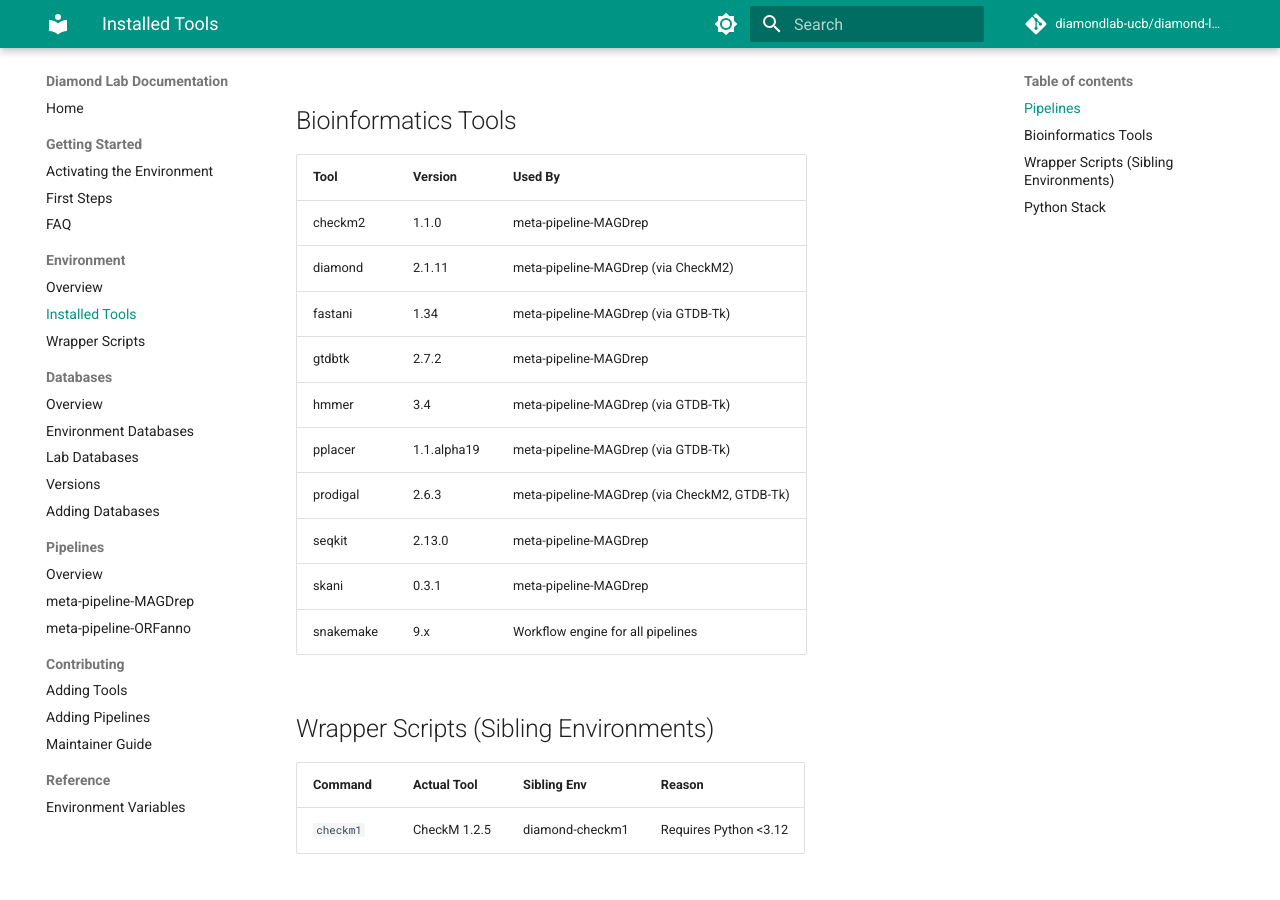
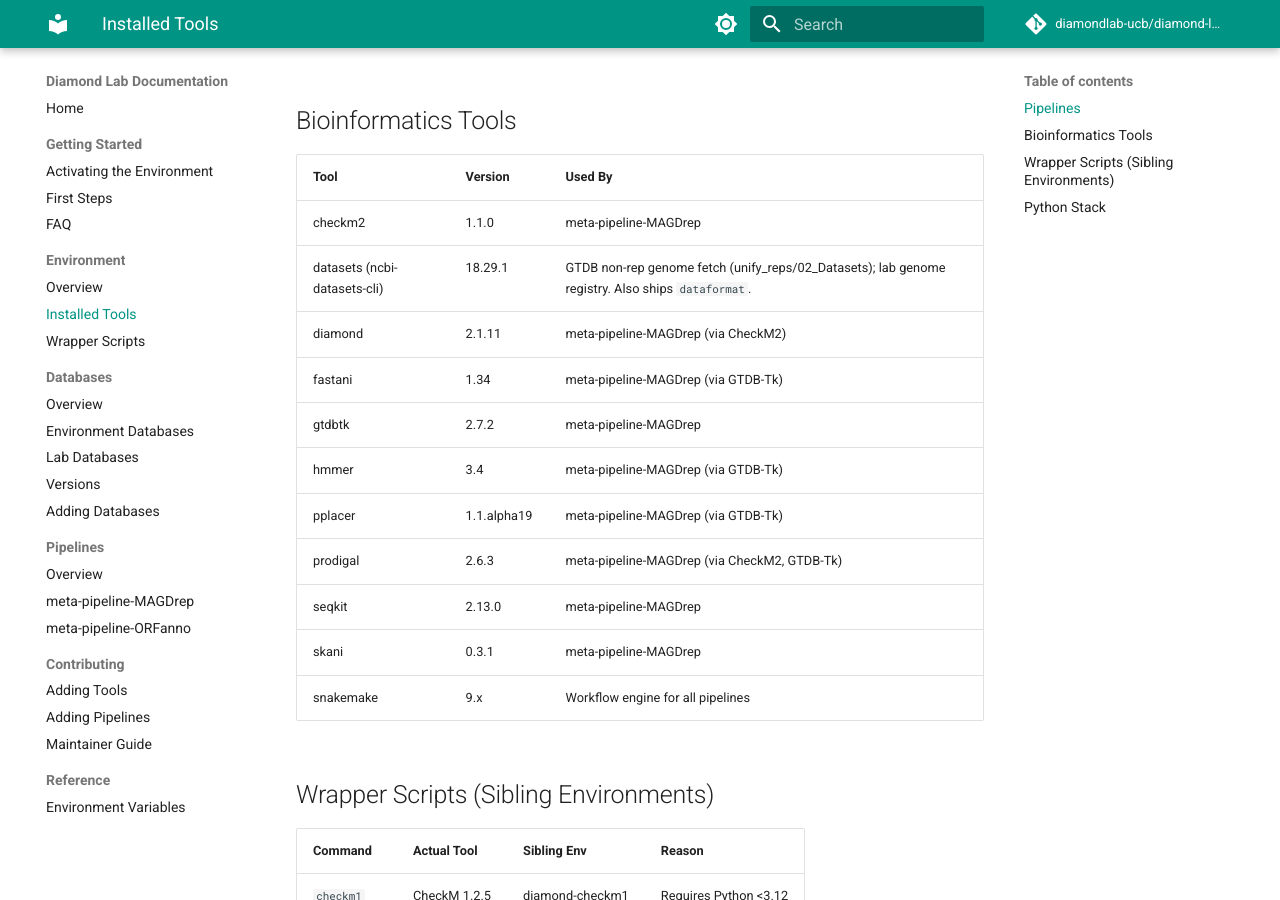
Before and after one commit to diamondlab-ucb/diamond-lab-docs, an MkDocs documentation site: the page built from docs/environment/tools.md, in a window 1280 px wide and 900 px high, scrolled down 361 px. Built offline with MkDocs 1.6.1 and Material for MkDocs 9.7.7, drawn with Linux system fonts in a browser that asks for light colours; comment, search, counter and statistics services are not loaded.

Commit message:
docs: add datasets (ncbi-datasets-cli 18.29.1) to installed tools
Co-Authored-By: Claude Opus 4.8 (1M context) <noreply@anthropic.com>

```diff
--- a/docs/environment/tools.md
+++ b/docs/environment/tools.md
@@ -14,6 +14,7 @@ are added.
 | Tool | Version | Used By |
 |------|---------|---------|
 | checkm2 | 1.1.0 | meta-pipeline-MAGDrep |
+| datasets (ncbi-datasets-cli) | 18.29.1 | GTDB non-rep genome fetch (unify_reps/02_Datasets); lab genome registry. Also ships `dataformat`. |
 | diamond | 2.1.11 | meta-pipeline-MAGDrep (via CheckM2) |
 | fastani | 1.34 | meta-pipeline-MAGDrep (via GTDB-Tk) |
 | gtdbtk | 2.7.2 | meta-pipeline-MAGDrep |
```
